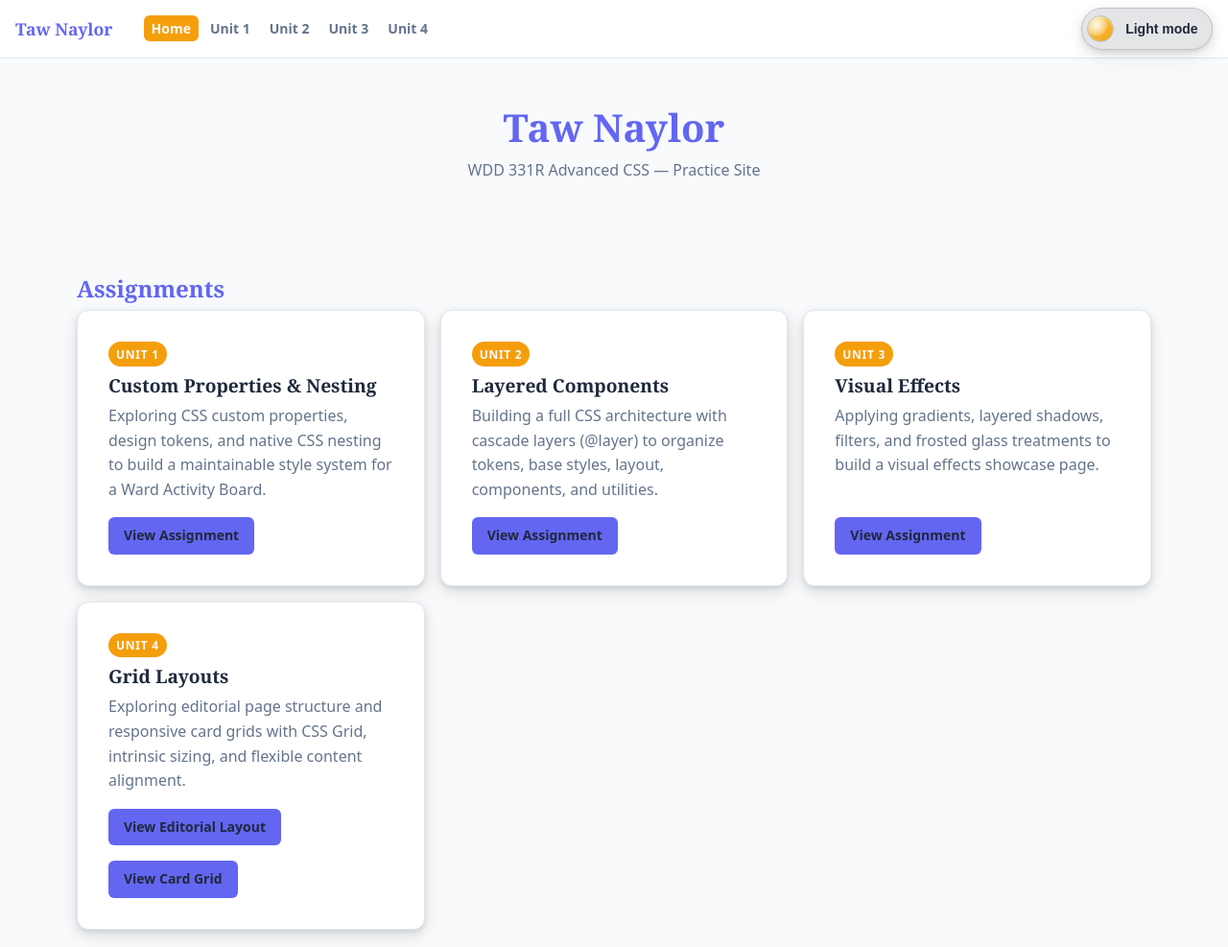
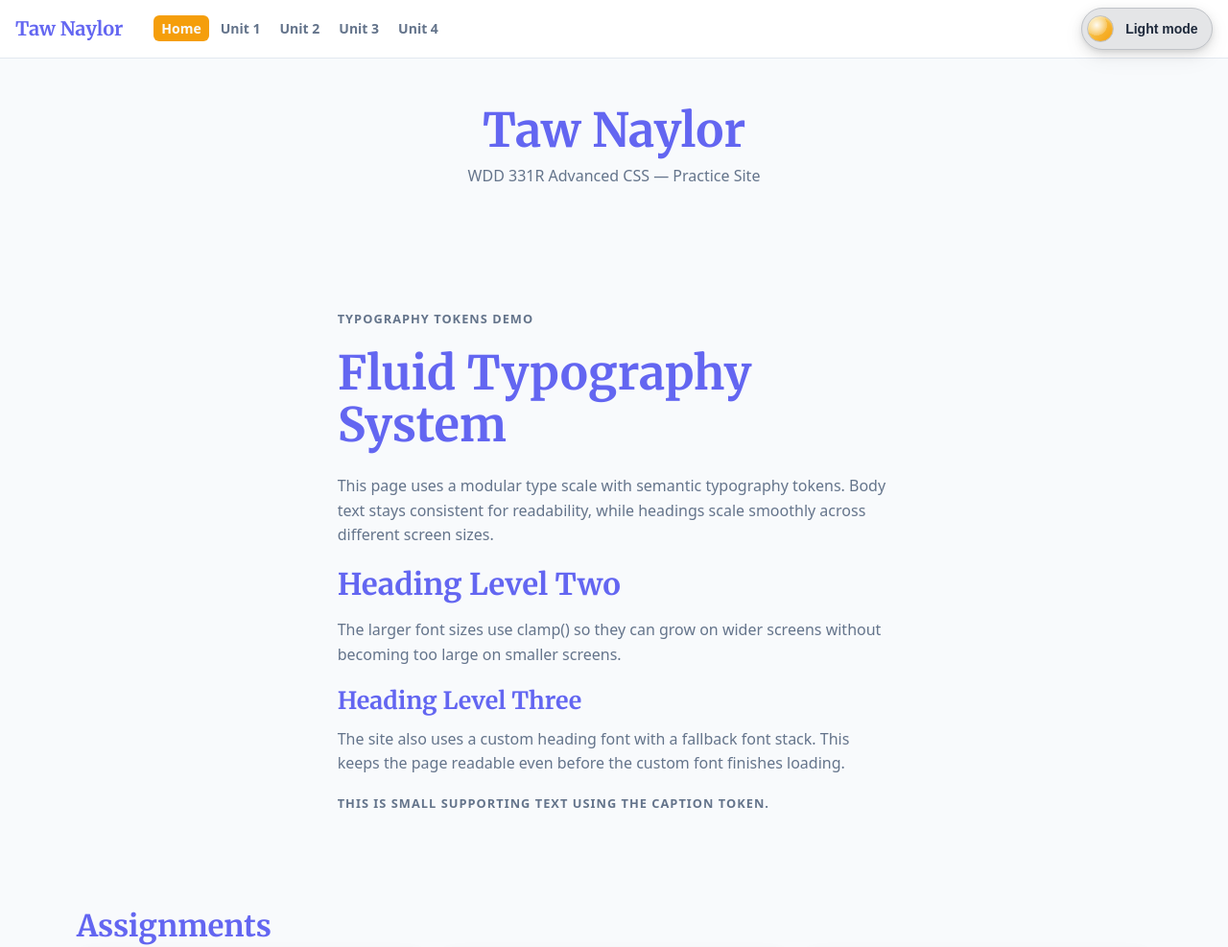
Before and after one commit to tawnaylor/wdd331-practice, a website: page index.html in a window 1280 px wide. Shown: the top 987 px of the page at 96% size. Drawn offline with Linux system fonts and the light colour scheme.

Commit message:
Deploying to website from @ tawnaylor/wdd331-practice@b885891bd6c1881efaf15552ebebba4533b721a2 🚀

```diff
--- a/css/base/elements.css
+++ b/css/base/elements.css
@@ -2,9 +2,9 @@
    No classes here — only bare HTML selectors referencing tokens. */
 
 body {
-    font-family: var(--font-body);
-    font-size: var(--font-size-base);
-    line-height: var(--line-height-base);
+    font-family: var(--font-family-body);
+    font-size: var(--font-size-body);
+    line-height: var(--line-height-body);
     color: var(--color-text);
     background-color: var(--color-bg);
     min-height: 100dvh;
@@ -12,24 +12,67 @@ body {
     flex-direction: column;
 }
 
-:is(h1, h2, h3, h4, h5, h6) {
-    font-family: var(--font-heading);
-    line-height: 1.2;
+h1,
+h2,
+h3,
+h4 {
+    font-family: var(--font-family-heading);
+    line-height: var(--line-height-heading);
     color: var(--color-primary);
+    margin-block-start: 0;
     margin-bottom: var(--space-sm);
 }
 
 h1 {
-    font-size: var(--font-size-xl);
+    font-size: var(--font-size-display);
+    line-height: var(--line-height-tight);
 }
 
 h2 {
-    font-size: var(--font-size-lg);
+    font-size: var(--font-size-heading-lg);
+}
+
+h3 {
+    font-size: var(--font-size-heading-md);
+}
+
+h4 {
+    font-size: var(--font-size-heading-sm);
 }
 
 p {
+    font-size: var(--font-size-body);
+    line-height: var(--line-height-body);
     margin-bottom: var(--space-md);
     color: var(--color-text-muted);
+}
+
+small,
+.caption {
+    font-size: var(--font-size-caption);
+    line-height: var(--line-height-caption);
+}
+
+.type-demo {
+    max-width: 70ch;
+    margin-inline: auto;
+    padding: 2rem;
+}
+
+.type-demo h1,
+.type-demo h2,
+.type-demo h3 {
+    margin-block-end: 0.5em;
+}
+
+.type-demo p {
+    margin-block-end: 1.25rem;
+}
+
+.type-demo .caption {
+    text-transform: uppercase;
+    letter-spacing: 0.08em;
+    font-weight: 700;
 }
 
 a {
--- a/css/components/cards.css
+++ b/css/components/cards.css
@@ -23,7 +23,7 @@
         border-radius: var(--radius-pill);
         background: var(--color-accent);
         color: var(--color-bg);
-        font-size: 0.75rem;
+        font-size: var(--font-size-caption);
         font-weight: 800;
         letter-spacing: 0.06em;
         text-transform: uppercase;
@@ -32,7 +32,7 @@
 
     h3 {
         color: var(--color-text);
-        font-size: 1.2rem;
+        font-size: var(--font-size-heading-sm);
         margin-bottom: 0;
     }
 
@@ -50,7 +50,7 @@
         text-decoration: none;
         border-radius: var(--radius-sm);
         font-weight: 600;
-        font-size: var(--font-size-sm);
+        font-size: var(--font-size-small);
         transition: background-color var(--transition-base);
         align-self: flex-start;
 
--- a/css/components/effects.css
+++ b/css/components/effects.css
@@ -51,7 +51,7 @@
 }
 
 .hero-content h1 {
-    font-size: clamp(1.8rem, 5vw, 3rem);
+    font-size: var(--font-size-display);
     margin: 0 0 0.5rem;
     text-shadow:
         0 2px 4px rgba(0, 0, 0, 0.6),
@@ -59,7 +59,7 @@
 }
 
 .hero-content p {
-    font-size: 1.1rem;
+    font-size: var(--font-size-heading-sm);
     margin: 0;
     text-shadow: 0 1px 6px rgba(0, 0, 0, 0.7);
 }
@@ -122,13 +122,13 @@
 
 .card-body h3 {
     margin: 0 0 0.5rem;
-    font-size: 1.1rem;
+    font-size: var(--font-size-heading-sm);
 }
 
 .card-body p {
     margin: 0;
-    font-size: 0.92rem;
-    line-height: 1.6;
+    font-size: var(--font-size-body);
+    line-height: var(--line-height-body);
 }
 
 /* ----------------------------------------------------------
@@ -205,7 +205,7 @@
 .icon-section > p {
     max-width: 560px;
     margin: 0 auto 2rem;
-    font-size: 0.95rem;
+    font-size: var(--font-size-body);
     line-height: 1.7;
 }
 
@@ -248,7 +248,7 @@
 
 .gradient-section > p {
     margin: 0 0 2rem;
-    font-size: 0.95rem;
+    font-size: var(--font-size-body);
 }
 
 .gradient-gallery {
@@ -273,7 +273,7 @@
 }
 
 .gradient-card span {
-    font-size: 0.85rem;
+    font-size: var(--font-size-caption);
     font-weight: 600;
     color: #fff;
     text-shadow: 0 1px 4px rgba(0, 0, 0, 0.6);
--- a/css/components/nav.css
+++ b/css/components/nav.css
@@ -11,11 +11,11 @@
     flex-wrap: wrap;
 
     .nav-brand {
-        font-family: var(--font-heading);
+        font-family: var(--font-family-heading);
         font-weight: 700;
         color: var(--color-primary);
         text-decoration: none;
-        font-size: 1.1rem;
+        font-size: var(--font-size-heading-sm);
         transition: color var(--transition-base);
 
         &:hover {
@@ -35,7 +35,7 @@
     a:not(.nav-brand) {
         color: var(--color-text-muted);
         text-decoration: none;
-        font-size: var(--font-size-sm);
+        font-size: var(--font-size-small);
         font-weight: 600;
         padding: var(--space-xs) var(--space-sm);
         border-radius: var(--radius-sm);
--- a/css/main.css
+++ b/css/main.css
@@ -1,5 +1,4 @@
-/* Declare cascade layer order. */
-@layer tokens, base, layout, components, utilities;
+@import url("https://fonts.googleapis.com/css2?family=Merriweather:wght@400;700&display=swap");
 
 /* Tokens */
 @import "tokens/colors.css" layer(tokens);
--- a/css/tokens/variables.css
+++ b/css/tokens/variables.css
@@ -8,14 +8,62 @@
     --space-lg: 2rem;
     --space-xl: 3rem;
 
-    /* Typography */
-    --font-body: system-ui, -apple-system, BlinkMacSystemFont, "Segoe UI", sans-serif;
-    --font-heading: Georgia, "Times New Roman", serif;
+     /* =========================
+         Typography: Font Families
+         ========================= */
+
+     --font-family-body: system-ui, -apple-system, BlinkMacSystemFont, "Segoe UI", sans-serif;
+     --font-family-heading: "Merriweather", Georgia, serif;
+
+     /* =========================
+         Typography: Modular Scale
+         Major Third Ratio: 1.25
+         Base size: 1rem
+         ========================= */
+
+     --font-size-xs: 0.8rem;
     --font-size-sm: 0.875rem;
-    --font-size-base: 1rem;
-    --font-size-lg: clamp(1.25rem, 2vw, 1.5rem);
-    --font-size-xl: clamp(1.75rem, 4vw, 2.5rem);
-    --line-height-base: 1.6;
+     --font-size-md: 1rem;
+     --font-size-lg: clamp(1.125rem, 1.05rem + 0.35vw, 1.25rem);
+     --font-size-xl: clamp(1.35rem, 1.2rem + 0.75vw, 1.563rem);
+     --font-size-2xl: clamp(1.6rem, 1.35rem + 1.25vw, 1.953rem);
+     --font-size-3xl: clamp(1.95rem, 1.55rem + 2vw, 2.441rem);
+     --font-size-4xl: clamp(2.35rem, 1.8rem + 2.8vw, 3.052rem);
+
+     /* =========================
+         Typography: Line Heights
+         ========================= */
+
+     --line-height-tight: 1.1;
+     --line-height-heading: 1.2;
+     --line-height-body: 1.6;
+     --line-height-caption: 1.4;
+
+     /* =========================
+         Typography: Semantic Roles
+         ========================= */
+
+     --font-size-body: var(--font-size-md);
+     --font-size-caption: var(--font-size-xs);
+     --font-size-small: var(--font-size-sm);
+
+     --font-size-heading-sm: var(--font-size-lg);
+     --font-size-heading-md: var(--font-size-xl);
+     --font-size-heading-lg: var(--font-size-2xl);
+     --font-size-display: var(--font-size-4xl);
+
+     /* =========================
+         Legacy Tokens
+         These keep older CSS working
+         ========================= */
+
+     --font-body: var(--font-family-body);
+     --font-heading: var(--font-family-heading);
+     --font-size-base: var(--font-size-body);
+     --font-size-h1: var(--font-size-display);
+     --font-size-h2: var(--font-size-heading-lg);
+     --font-size-h3: var(--font-size-heading-md);
+     --line-height-base: var(--line-height-body);
 
     /* Borders & Radius */
     --radius-sm: 6px;
--- a/index.html
+++ b/index.html
@@ -51,6 +51,30 @@
     </header>
 
     <main>
+        <section class="type-demo" aria-labelledby="type-demo-title">
+            <p class="caption">Typography Tokens Demo</p>
+            <h1 id="type-demo-title">Fluid Typography System</h1>
+            <p>
+                This page uses a modular type scale with semantic typography tokens.
+                Body text stays consistent for readability, while headings scale smoothly
+                across different screen sizes.
+            </p>
+
+            <h2>Heading Level Two</h2>
+            <p>
+                The larger font sizes use clamp() so they can grow on wider screens
+                without becoming too large on smaller screens.
+            </p>
+
+            <h3>Heading Level Three</h3>
+            <p>
+                The site also uses a custom heading font with a fallback font stack.
+                This keeps the page readable even before the custom font finishes loading.
+            </p>
+
+            <p class="caption">This is small supporting text using the caption token.</p>
+        </section>
+
         <section>
             <h2>Assignments</h2>
             <div class="card-grid">
```
Also changed, not shown: unit-4/grid-layouts/cards.html (+1 -0 lines), README.md, dist/styles.css.
